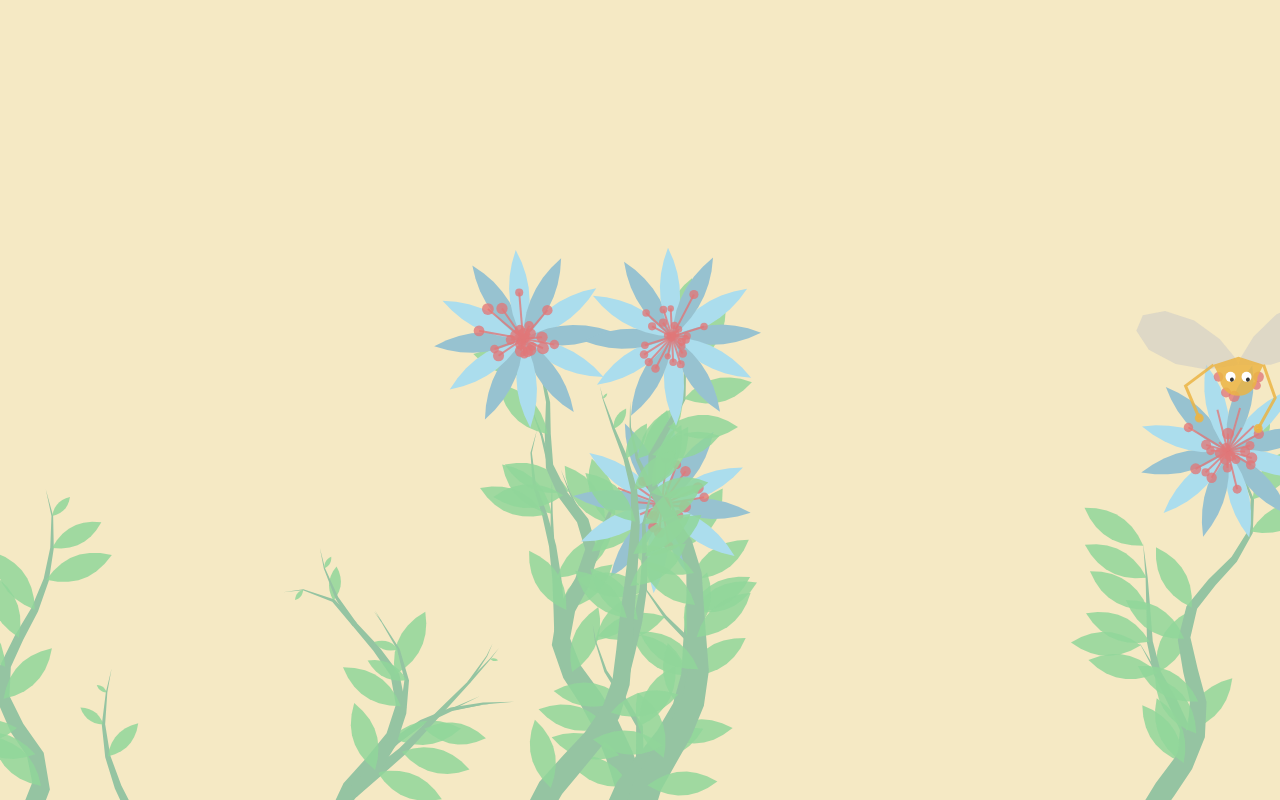
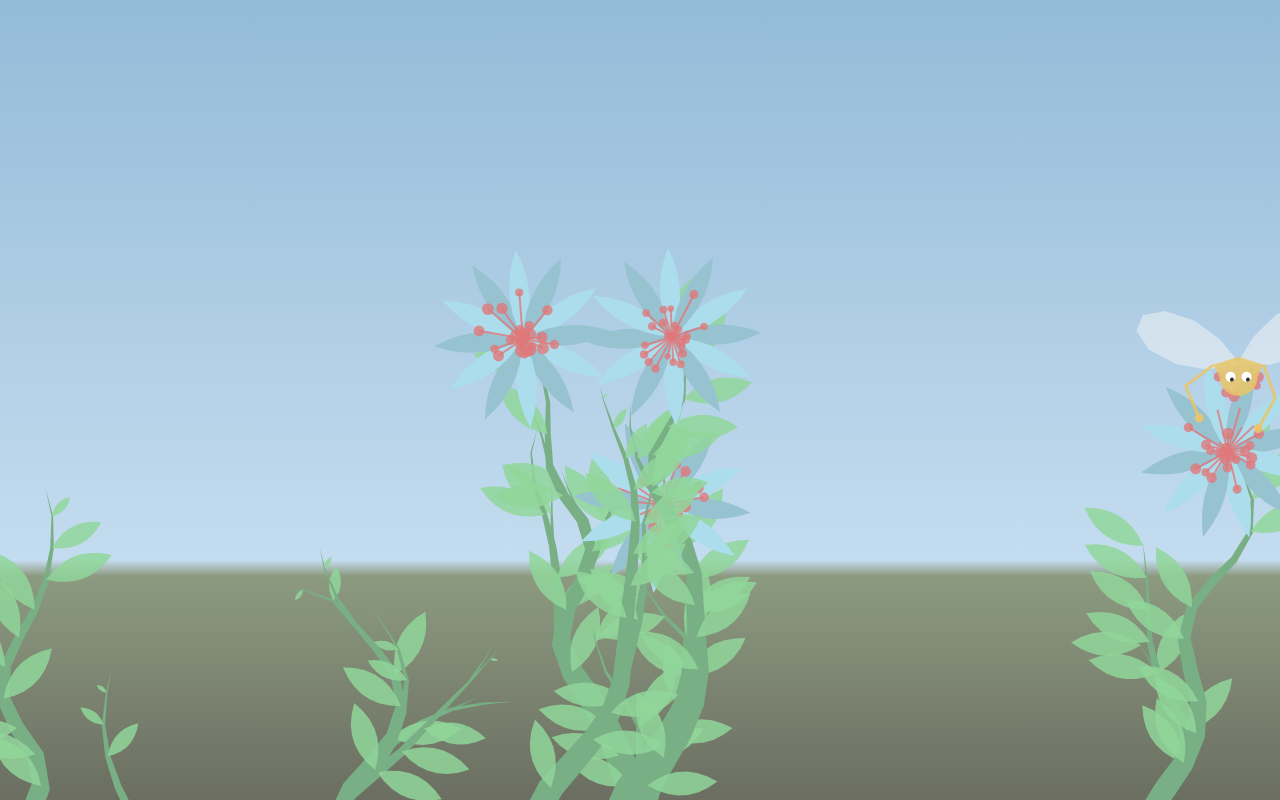
Before and after one commit to jobtalle/SketchPollen, a plain HTML site: page index.html in a window 1280 px wide. Drawn offline with Linux system fonts and the light colour scheme.

Commit message:
Added blue sky

```diff
--- a/css/style.css
+++ b/css/style.css
@@ -5,7 +5,7 @@ body {
 #wrapper {
     width: 100vw;
     height: 100vh;
-    background-color: #f5e9c4;
+    background-image: linear-gradient(to bottom, #93bbd8, #c4dcef 70%, #8c9a80 72%, #6b6e61 100%);
     overflow: hidden;
 }
 
--- a/js/hand.js
+++ b/js/hand.js
@@ -150,7 +150,7 @@ const Hand = function(x, y, length, sign) {
     };
 };
 
-Hand.COLOR = "rgba(235,180,69,0.85)";
+Hand.COLOR = "rgba(234,198,103,0.85)";
 Hand.RADIUS = 3;
 Hand.DOWN_SPEED = 50;
 Hand.DOWN_OFFSET = 12;
--- a/js/plant.js
+++ b/js/plant.js
@@ -21,7 +21,7 @@ const Plant = function(model, x, floor, ceiling) {
         transform.translate(x, floor);
         transform.rotate(Math.PI * -1.5);
 
-        context.fillStyle = "#95c4a2";
+        context.fillStyle = "#79af84";
         context.strokeStyle = "black";
 
         stalk.draw(context, transform);
--- a/js/wings.js
+++ b/js/wings.js
@@ -31,7 +31,7 @@ const Wings = function() {
         context.save();
 
         context.translate(x, y);
-        context.fillStyle = "rgba(200, 200, 200, 0.5)";
+        context.fillStyle = "rgba(246,246,246,0.5)";
 
         context.save();
         context.rotate(wingAngles[wingAngleIndex] + Math.min(0, motionAngle));
```
